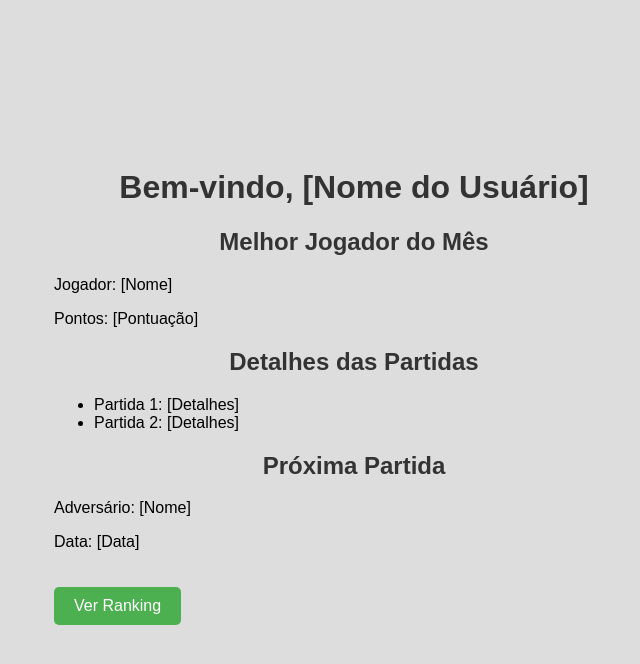
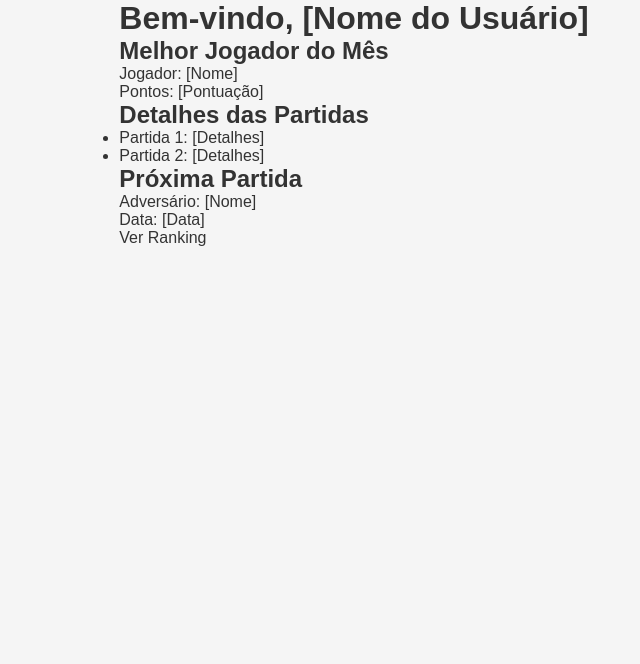
Before and after one commit to devJonatasSilva/mestres-da-sinuca, an Angular app: page /home in a window 1280 px wide. Shown: the top 664 px of the page, without its empty margins (286-926 px from the left). Built offline with nearby package versions, Linux system fonts and the light colour scheme.

Commit message:
ajusta css do projeto

```diff
--- a/src/app/app.component.css
+++ b/src/app/app.component.css
@@ -0,0 +1,37 @@
+/* Define o layout principal do app */
+:host {
+  display: flex;
+  flex-direction: column;
+  min-height: 100vh; /* Garante altura total da tela */
+  background-color: var(--background-color);
+}
+
+/* Cabeçalho fixo (opcional)
+header {
+  background-color: var(--primary-color);
+  color: #fff;
+  padding: var(--space-medium);
+  text-align: center;
+  font-size: var(--font-size-large);
+  font-weight: var(--font-weight-bold);
+}
+*/
+
+/* Estilo para o conteúdo principal */
+main {
+  flex: 1; /* Garante que o conteúdo ocupe o espaço restante */
+  padding: var(--space-large);
+  display: flex;
+  justify-content: center;
+  align-items: center;
+}
+
+/* Rodapé fixo (opcional)
+footer {
+  background-color: var(--secondary-color);
+  color: #fff;
+  text-align: center;
+  padding: var(--space-medium);
+  font-size: var(--font-size-small);
+}
+*/
--- a/src/app/botao/botao.component.css
+++ b/src/app/botao/botao.component.css
@@ -1,5 +1,7 @@
 .green-button {
-  width: 20%;
+  max-width: 40%;
+
+  width: 30%;
   height: 50px;
   background-color: green;
   color: black;
--- a/src/app/tela-boas-vindas/tela-boas-vindas.component.css
+++ b/src/app/tela-boas-vindas/tela-boas-vindas.component.css
@@ -0,0 +1,3 @@
+.welcome-container {
+  margin-top: 50%;
+}
--- a/src/styles.css
+++ b/src/styles.css
@@ -1,75 +1,100 @@
-/* You can add global styles to this file, and also import other style files */
+/* Variáveis globais */
 :root {
-  /* cores */
-  --cor-de-fundo-base: linear-gradient(45deg, #006400, #008000, #228B22, #32CD32);
+  --primary-color: #007bff;
+  --secondary-color: #6c757d;
+  --background-color: #f5f5f5;
+  --text-color: #333;
+
+  /*Espaçamentos */
+  --space-small: 8px;
+  --space-medium: 16px;
+  --space-large: 32px;
+
+  /* Tipografia */
+  --font-size-small: 12px;
+  --font-size-medium: 16px;
+  --font-size-large: 24px;
+  --font-weight-normal: 400;
+  --font-weight-bold: 700;
+
+  /* Sombra */
+  --box-shadow: 0px 4px 6px rgba(0, 0, 0, 0.1);
 }
 
-body {
-  font-family: Arial, sans-serif;
+/* Remove margens e paddings padrão */
+* {
   margin: 0;
   padding: 0;
   box-sizing: border-box;
-  /* background: var(--cor-de-fundo-base); */
-  background: #ddd;
 }
 
-.container {
-  display: flex;
+/* Define altura e largura completas */
+html, body {
+  height: 100%;
   width: 100%;
-  padding: 20px;
-  text-align: center;
-  justify-content: space-between;
+  font-family: Arial, sans-serif; /* Fonte padrão */
+  background-color: var(--background-color);
+  color: var(--text-color);
 }
 
-.btn {
-  display: inline-block;
-  background-color: #4CAF50;
-  color: white;
-  padding: 10px 20px;
-  text-decoration: none;
-  border-radius: 5px;
-  margin-top: 20px;
+/* Corpo centralizado */
+body {
+  display: flex;
+  justify-content: center;
+  align-items: center;
+  min-height: 100vh; /* Garante altura total da tela */
 }
 
-.btn:hover {
-  background-color: #45a049;
+/* Estilo global para links */
+a {
+  text-decoration: none;
+  color: inherit;
 }
 
-.welcome-container, .login-container, .main-container, .ranking-container {
-  max-width: 600px;
-  /* width: 100%; */
-  margin: 10% auto;
-  padding: 20px;
+a:hover {
+  text-decoration: underline;
 }
 
-.welcome-container img {
-  width: 30%;
-  height: 30%;
-  margin-left: 33%;
+/* Estilo global para botões */
+button {
+  cursor: pointer;
+  border: none;
+  background-color: transparent;
+  border-radius: 4px;
+  transition: background-color 0.3s;
+  box-shadow: var(--box-shadow);
 }
 
+button:hover {
+  background-color: var(--primary-color);
+  color: #fff;
+}
 
+/* Contêiner principal */
+.container {
+  margin: var(--space-medium) auto;
+  padding: var(--space-large);
+  max-width: 1200px;
+}
 
-h1, h2 {
-  color: #333;
+/* Classes utilitárias */
+.flex-center {
+  display: flex;
+  justify-content: center;
+  align-items: center;
+}
+
+.text-center {
   text-align: center;
 }
 
-table {
-  width: 100%;
-  border-collapse: collapse;
-  margin-top: 20px;
+/* Responsividade */
+@media (max-width: 768px) {
+  .container {
+    padding: var(--space-medium);
+  }
+
+  body {
+    font-size: var(--font-size-small);
+  }
 }
-
-table, th, td {
-  border: 1px solid #ddd;
-}
-
-th, td {
-  padding: 12px;
-  text-align: center;
-}
-
-th {
-  background-color: #f2f2f2;
-}
```
